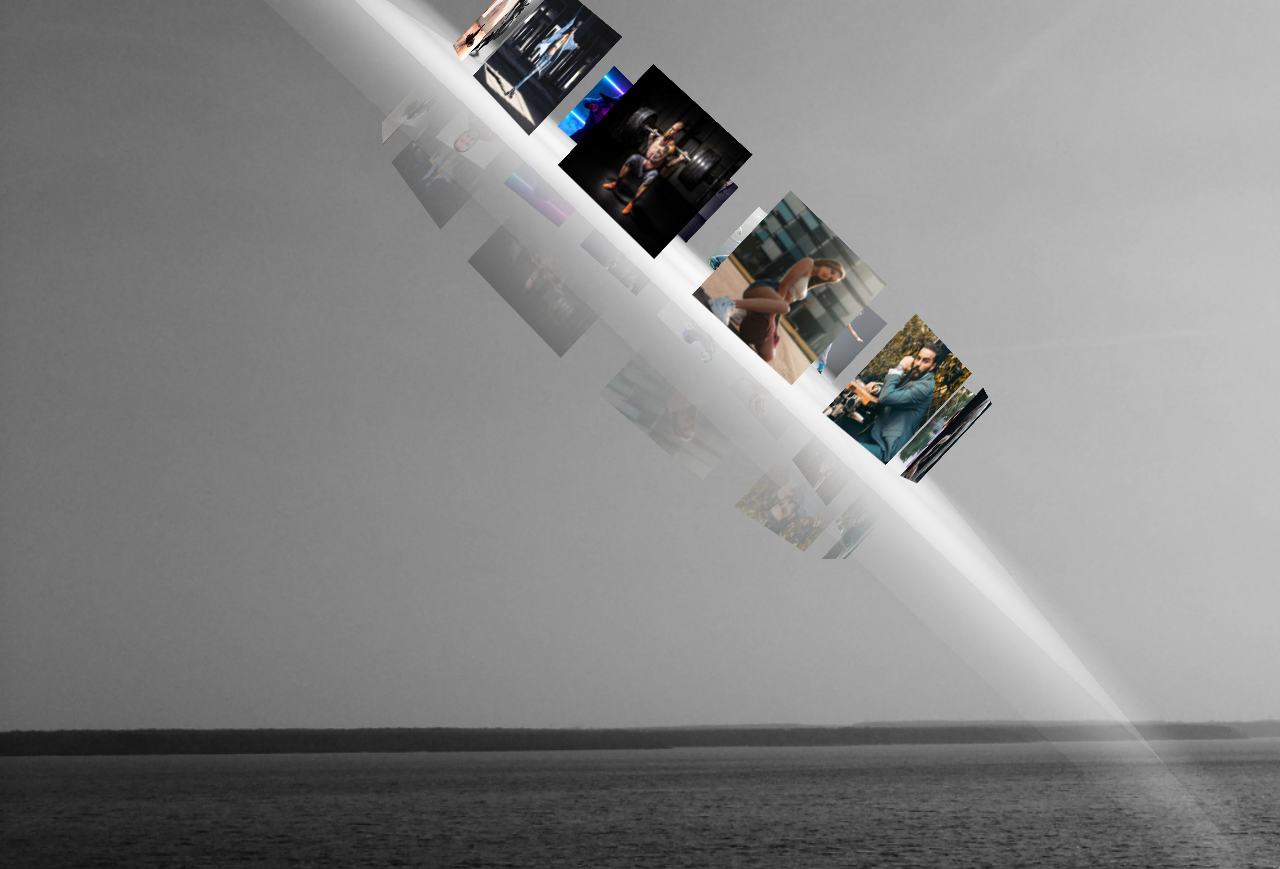
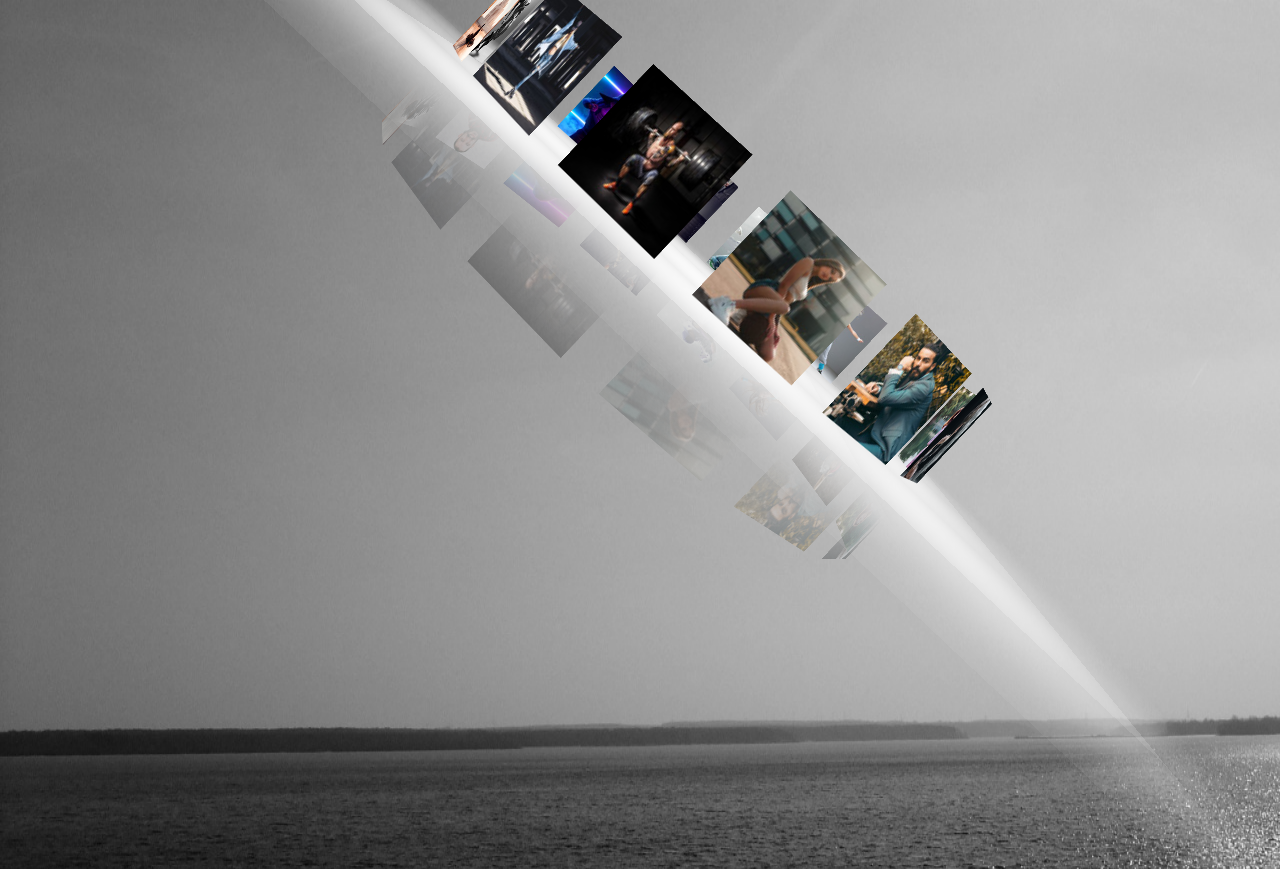
Before and after one commit to legendada017/photos, a plain HTML site: page index.html in a window 1280 px wide. Drawn offline with Linux system fonts and the light colour scheme.

Commit message:
Update photo.css

```diff
--- a/photo.css
+++ b/photo.css
@@ -65,9 +65,9 @@ body{
 				left: 60px;
 				transition: left 3s ease;}
 		}
-		@media (max-height: 1600px){
+		@media (max-height: 1605px){
 			body{
-				background-size: auto 800%;
+				background-size: 150% 800%;
 			}
 		}
 		@media (max-width: 720px){
```
